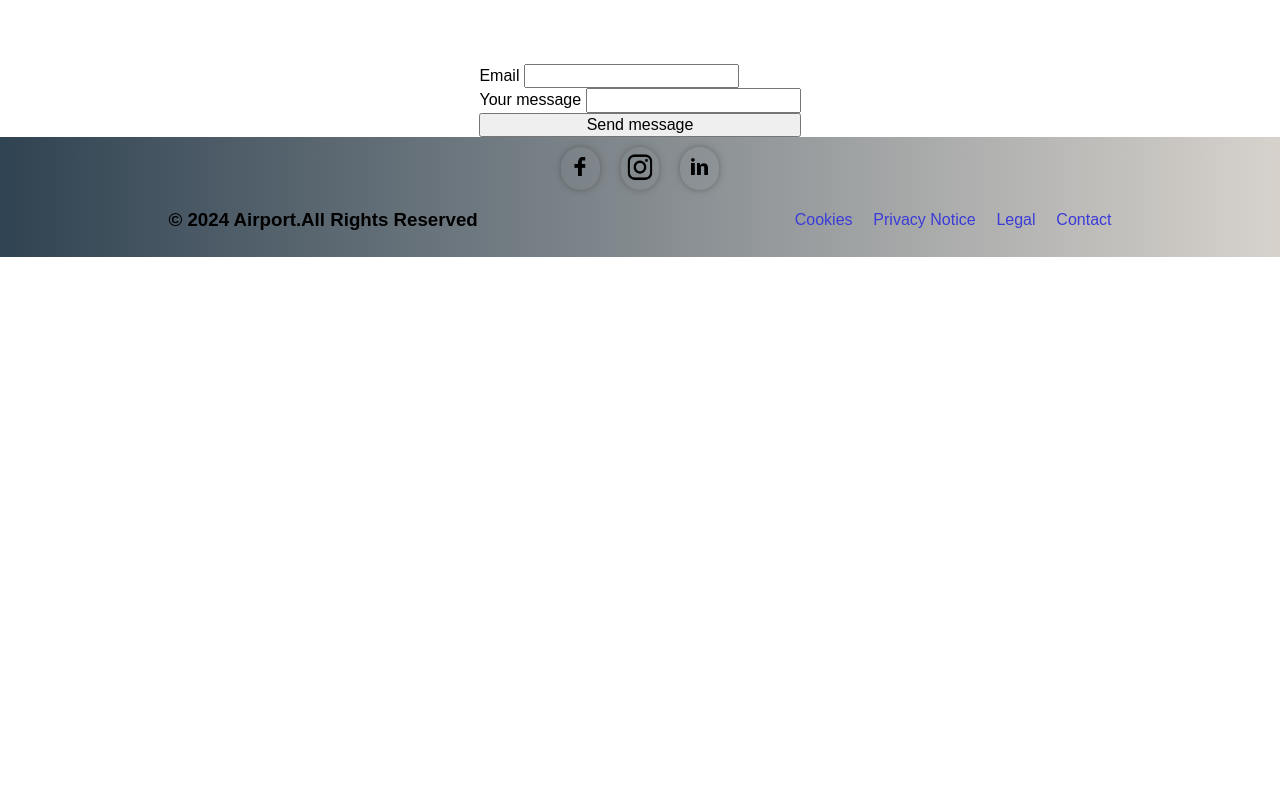
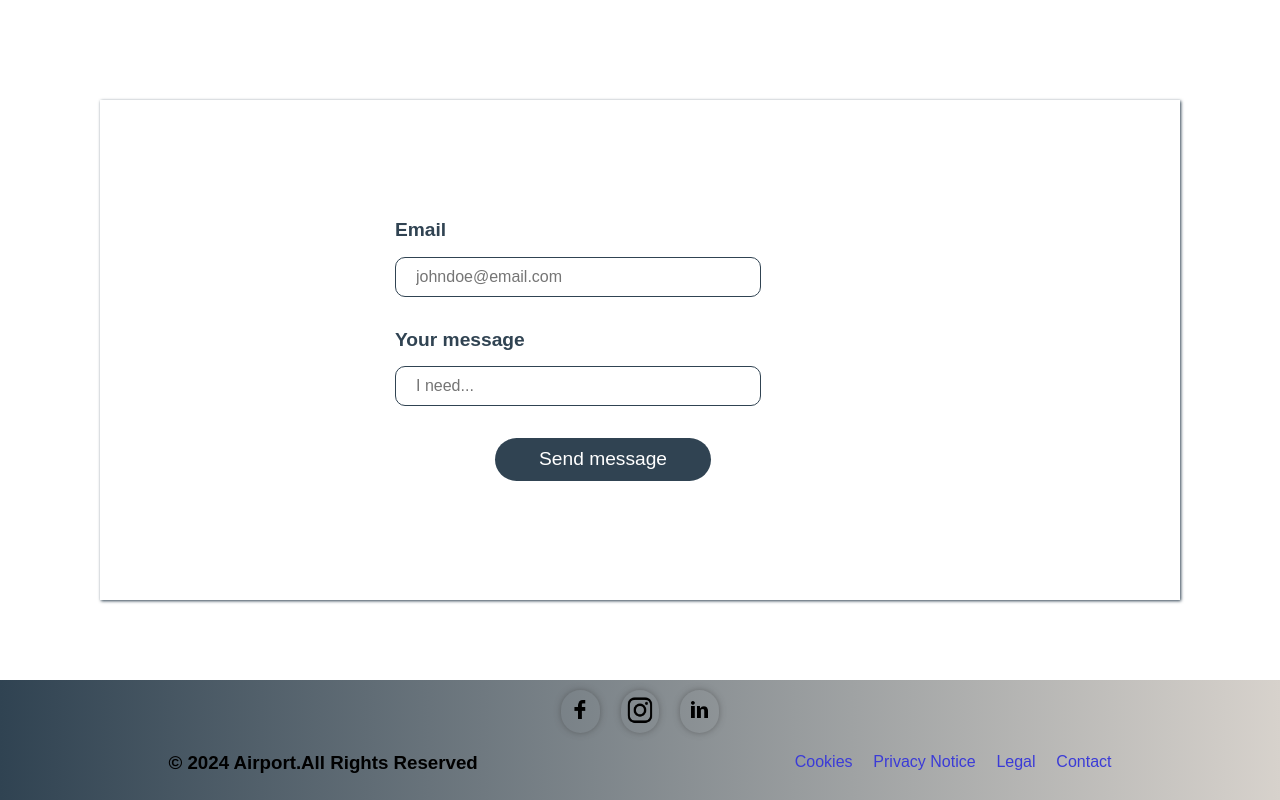
Before and after one commit to aniilahadri/Airport-web-Projekt, a PHP site: page /ContactUs.html in a window 1280 px wide. Shown: the part 100-900 px from the top of the page. Run offline with PHP 8.4, Linux system fonts and the light colour scheme.

Commit message:
Css fixing

```diff
--- a/ContactUs.html
+++ b/ContactUs.html
@@ -31,19 +31,18 @@
     </header>
 
 
-    <main>
+    <main style="flex:1">
       <div class="contact-container">
         <form action="/" id="contact">
-          <div>
-            <label for="email">Email</label>
-            <input type="email" name="email" id="email">
+          <div class="email-div">
+            <label for="email">Email</label><br>
+            <input type="email" name="email" id="email" placeholder="johndoe@email.com">
           </div>
-          <div>
-            <label for="message">Your message</label>
-            <input type="textarea" id="message" name="message">
+          <div class="message-div">
+            <label for="message">Your message</label><br>
+            <input type="textarea" id="message" name="message" placeholder="I need...">
           </div>
           <button type="submit">Send message</button>
-
         </form>
       </div>
     </main>
--- a/Flights.html
+++ b/Flights.html
@@ -20,7 +20,7 @@
         <div class="header-mid-section">
           <a href="Flights.html">Flights</a>
           <a href="parking.html">Parking</a>
-          <a href="#">Contact us</a>
+          <a href="ContactUs.html">Contact us</a>
           <a href="#">About Us</a>
         </div>
         <div class="header-right-section">
--- a/css/ContactUs.css
+++ b/css/ContactUs.css
@@ -69,19 +69,46 @@ header{
     gap:1em
 }
 
-.contact-container {
+.contact-container{
+  box-shadow: 1px 1px 3px #304352;
   display: flex;
   justify-content: center;
   align-items: center;
-  width: 100%;
-  margin-top: 5%;
+  min-width: 800px;
+  margin-top:100px;
+  margin-left: 100px;
+  margin-right: 100px;
+  min-height: 500px;
 }
-
-
-
 #contact {
   display: flex;
   flex-direction: column;
+  padding-left: 50px;
+  gap: 2em;
+  width: 50%;
+}
+.email-div input,
+.message-div input{
+  margin-top: 15px;
+  border: 1px solid #304352;
+  border-radius: 10px;
+  padding: 10px 20px;
+  width: 60%;
+}
+#contact button{
+  width: 40%;
+  padding: 10px 0;
+  color: white;
+  background-color: #304352;
+  border: none;
+  border-radius: 99px;
+  font-size: 1.2em;
+  margin-left: 100px;
+}
+#contact label{
+  font-size: 1.2em;
+  font-weight: bold;
+  color: #304352;
 }
 
 .header-left-section > a{
--- a/home.html
+++ b/home.html
@@ -18,7 +18,7 @@
       <div class="header-mid-section">
         <a href="Flights.html">Flights</a>
         <a href="parking.html">Parking</a>
-        <a href="#">Contact us</a>
+        <a href="ContactUs.html">Contact us</a>
         <a href="#">About Us</a>
       </div>
       <div class="header-right-section">
--- a/parking.html
+++ b/parking.html
@@ -19,7 +19,7 @@
         <div class="header-mid-section">
           <a href="Flights.html">Flights</a>
           <a href="parking.html">Parking</a>
-          <a href="#">Contact us</a>
+          <a href="ContactUs.html">Contact us</a>
           <a href="#">About Us</a>
         </div>
         <div class="header-right-section">
```
